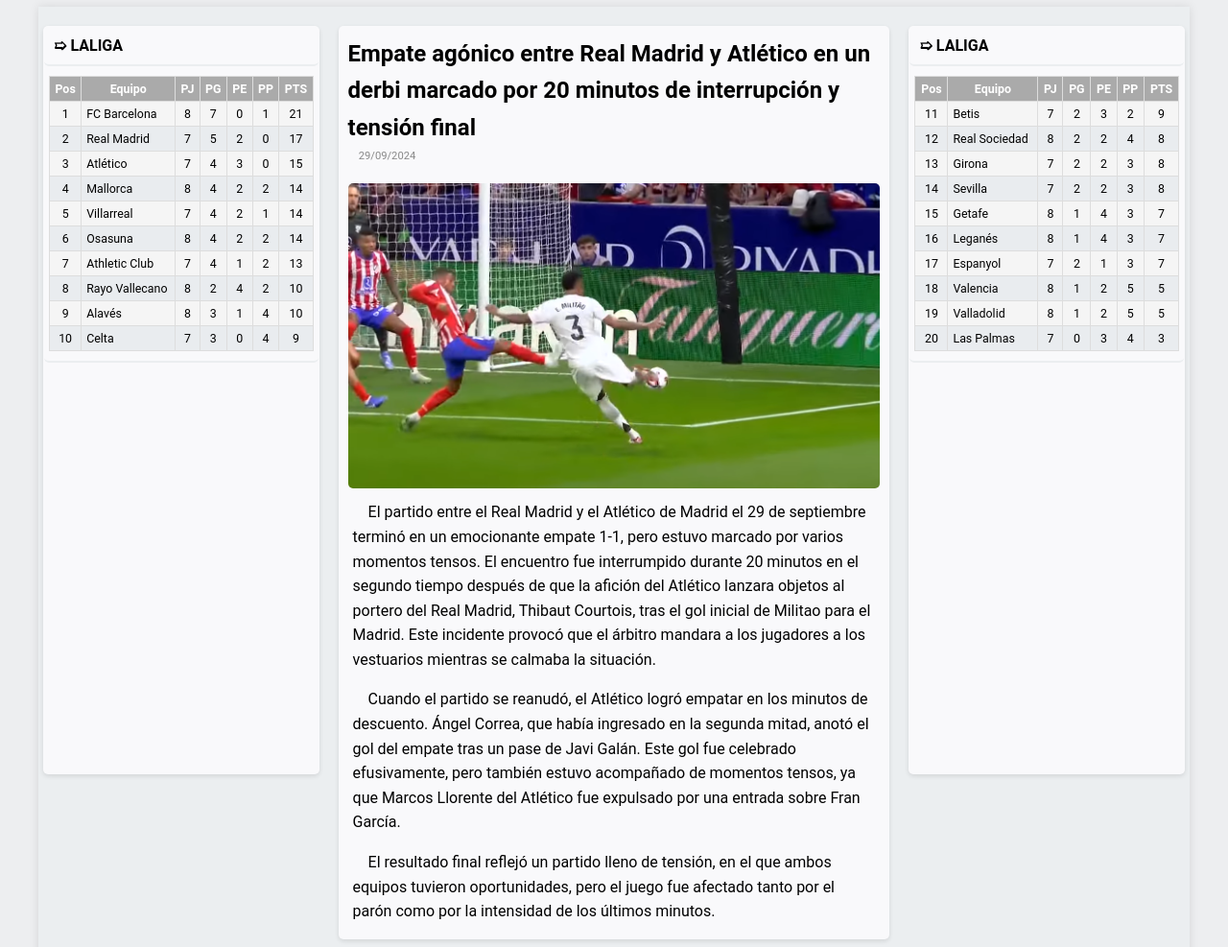
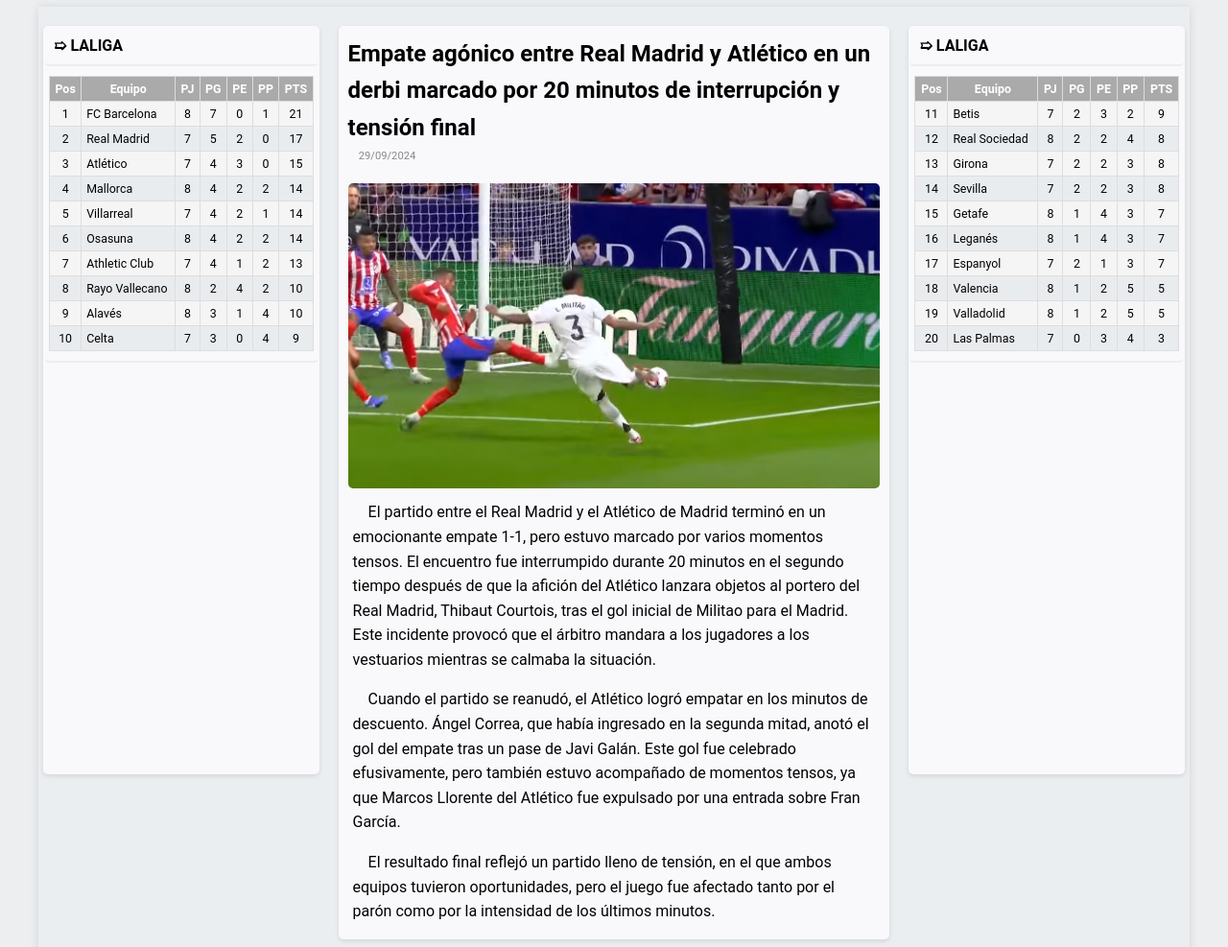
Before and after one commit to CristianCSCode/ccsports.github.io, a plain HTML site: page LaLiga-noticias.html in a window 1280 px wide. Shown: the part 110-1097 px from the top of the page at 96% size. Drawn offline with Linux system fonts and the light colour scheme.

Commit message:
correccion en la noticia del derbi madrileño

```diff
--- a/LaLiga-noticias.html
+++ b/LaLiga-noticias.html
@@ -190,7 +190,7 @@
                     <h2>Empate agónico entre Real Madrid y Atlético en un derbi marcado por 20 minutos de interrupción y tensión final</h2>
                     <p class="time-reference"> 29/09/2024</p>
                     <img src="img/MilitaoGol.png" alt="Limite salarial de LaLiga 2024/2025">
-                    <p>El partido entre el Real Madrid y el Atlético de Madrid el 29 de septiembre terminó en un emocionante empate 1-1, pero estuvo marcado por varios momentos tensos. El encuentro fue interrumpido durante 20 minutos en el segundo tiempo después de que la afición del Atlético lanzara objetos al portero del Real Madrid, Thibaut Courtois, tras el gol inicial de Militao para el Madrid. Este incidente provocó que el árbitro mandara a los jugadores a los vestuarios mientras se calmaba la situación.</p>
+                    <p>El partido entre el Real Madrid y el Atlético de Madrid terminó en un emocionante empate 1-1, pero estuvo marcado por varios momentos tensos. El encuentro fue interrumpido durante 20 minutos en el segundo tiempo después de que la afición del Atlético lanzara objetos al portero del Real Madrid, Thibaut Courtois, tras el gol inicial de Militao para el Madrid. Este incidente provocó que el árbitro mandara a los jugadores a los vestuarios mientras se calmaba la situación.</p>
                     <p>Cuando el partido se reanudó, el Atlético logró empatar en los minutos de descuento. Ángel Correa, que había ingresado en la segunda mitad, anotó el gol del empate tras un pase de Javi Galán. Este gol fue celebrado efusivamente, pero también estuvo acompañado de momentos tensos, ya que Marcos Llorente del Atlético fue expulsado por una entrada sobre Fran García.</p>
                     <p>El resultado final reflejó un partido lleno de tensión, en el que ambos equipos tuvieron oportunidades, pero el juego fue afectado tanto por el parón como por la intensidad de los últimos minutos.</p>
 
```
